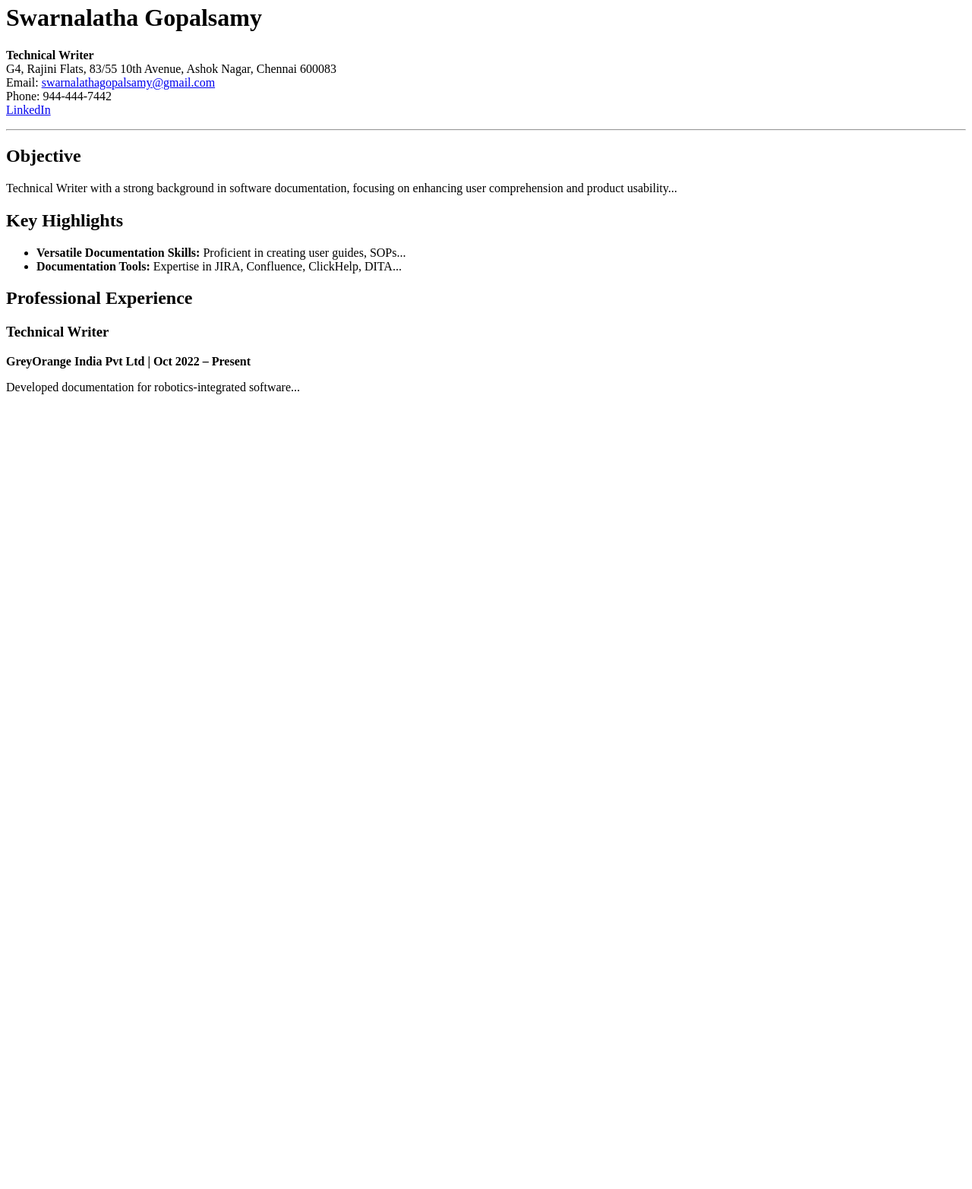
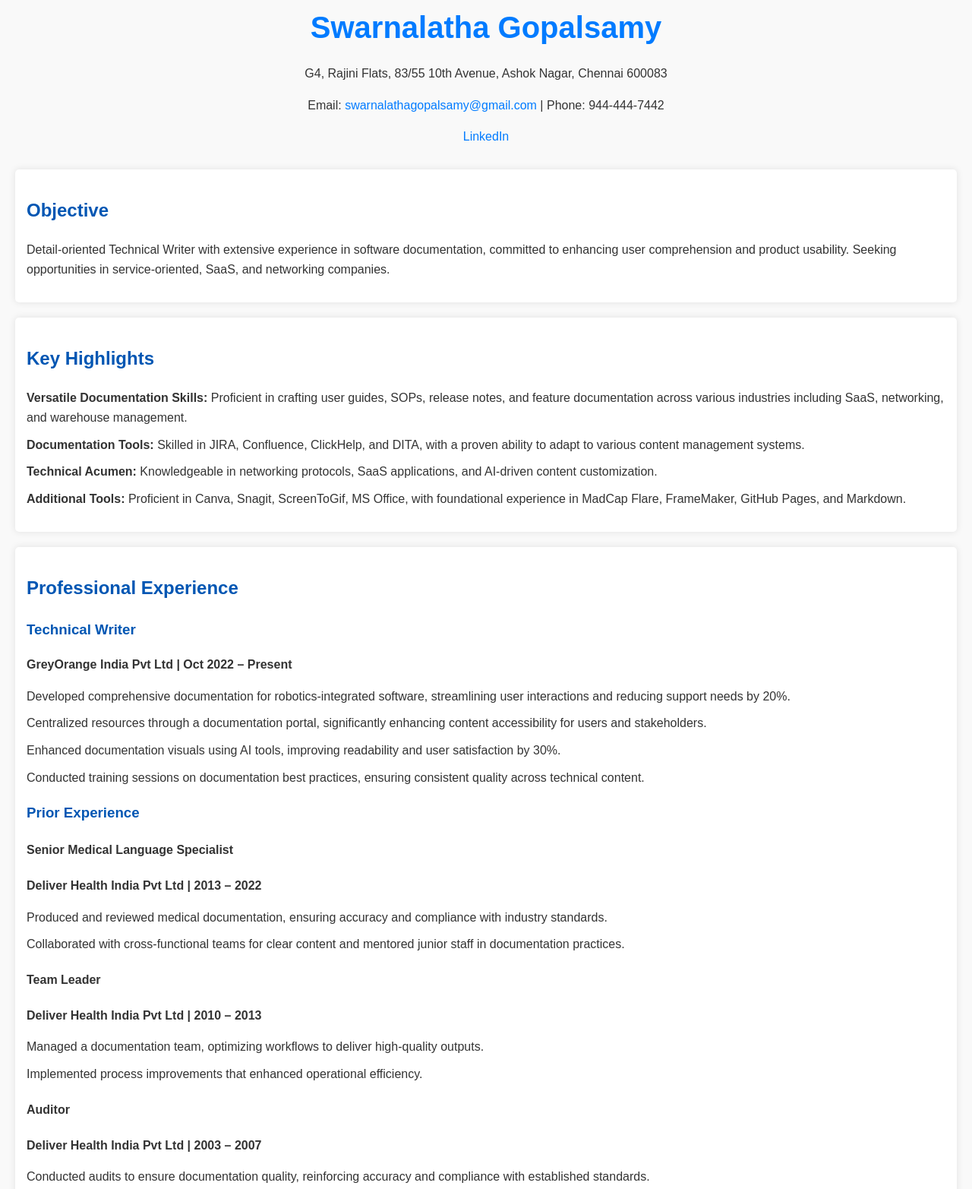
Before and after one commit to SwarnalathaGopalsamy/swarnalathagopalsamy.github.io, a plain HTML site: page index.html in a window 1280 px wide. Shown: the part 16-1581 px from the top of the page at 76% size. Before the commit the page ends 800 px from the top, so only its background shows below. Drawn offline with Linux system fonts and the light colour scheme.

Commit message:
index.html

```diff
--- a/index.html
+++ b/index.html
@@ -1,30 +1,151 @@
 <!DOCTYPE html>
-<html>
+<html lang="en">
 <head>
+    <meta charset="UTF-8">
+    <meta name="viewport" content="width=device-width, initial-scale=1.0">
     <title>Swarnalatha Gopalsamy - Technical Writer</title>
+    <style>
+        body {
+            font-family: Arial, sans-serif;
+            line-height: 1.6;
+            margin: 0;
+            padding: 20px;
+            background-color: #f9f9f9;
+            color: #333;
+        }
+        header {
+            text-align: center;
+            margin-bottom: 30px;
+        }
+        h1 {
+            margin: 0;
+            font-size: 2.5em;
+            color: #007BFF;
+        }
+        h2, h3 {
+            color: #0056b3;
+        }
+        section {
+            background: #ffffff;
+            padding: 15px;
+            margin-bottom: 20px;
+            border-radius: 5px;
+            box-shadow: 0 0 10px rgba(0,0,0,0.1);
+        }
+        ul {
+            list-style: none;
+            padding: 0;
+        }
+        ul li {
+            margin-bottom: 10px;
+        }
+        .contact-info a {
+            text-decoration: none;
+            color: #007BFF;
+        }
+        .contact-info a:hover {
+            text-decoration: underline;
+        }
+        footer {
+            text-align: center;
+            margin-top: 30px;
+            font-size: 0.9em;
+            color: #555;
+        }
+    </style>
 </head>
 <body>
+
+<header>
     <h1>Swarnalatha Gopalsamy</h1>
-  <p><strong>Technical Writer</strong><br>
-  G4, Rajini Flats, 83/55 10th Avenue, Ashok Nagar, Chennai 600083<br>
-  Email: <a href="mailto:swarnalathagopalsamy@gmail.com">swarnalathagopalsamy@gmail.com</a><br>
-  Phone: 944-444-7442<br>
-  <a href="https://www.linkedin.com/in/your-linkedin-url">LinkedIn</a></p>
+    <p>G4, Rajini Flats, 83/55 10th Avenue, Ashok Nagar, Chennai 600083</p>
+    <div class="contact-info">
+        <p>Email: <a href="mailto:swarnalathagopalsamy@gmail.com">swarnalathagopalsamy@gmail.com</a> | Phone: 944-444-7442</p>
+        <p><a href="https://www.linkedin.com/in/your-linkedin-url" target="_blank">LinkedIn</a></p>
+    </div>
+</header>
 
-  <hr>
+<section>
+    <h2>Objective</h2>
+    <p>Detail-oriented Technical Writer with extensive experience in software documentation, committed to enhancing user comprehension and product usability. Seeking opportunities in service-oriented, SaaS, and networking companies.</p>
+</section>
 
-  <h2>Objective</h2>
-  <p>Technical Writer with a strong background in software documentation, focusing on enhancing user comprehension and product usability...</p>
-
+<section>
     <h2>Key Highlights</h2>
     <ul>
-    <li><strong>Versatile Documentation Skills:</strong> Proficient in creating user guides, SOPs...</li>
-    <li><strong>Documentation Tools:</strong> Expertise in JIRA, Confluence, ClickHelp, DITA...</li>
+        <li><strong>Versatile Documentation Skills:</strong> Proficient in crafting user guides, SOPs, release notes, and feature documentation across various industries including SaaS, networking, and warehouse management.</li>
+        <li><strong>Documentation Tools:</strong> Skilled in JIRA, Confluence, ClickHelp, and DITA, with a proven ability to adapt to various content management systems.</li>
+        <li><strong>Technical Acumen:</strong> Knowledgeable in networking protocols, SaaS applications, and AI-driven content customization.</li>
+        <li><strong>Additional Tools:</strong> Proficient in Canva, Snagit, ScreenToGif, MS Office, with foundational experience in MadCap Flare, FrameMaker, GitHub Pages, and Markdown.</li>
     </ul>
+</section>
 
+<section>
     <h2>Professional Experience</h2>
     <h3>Technical Writer</h3>
     <p><strong>GreyOrange India Pvt Ltd | Oct 2022 – Present</strong></p>
-  <p>Developed documentation for robotics-integrated software...</p>
+    <ul>
+        <li>Developed comprehensive documentation for robotics-integrated software, streamlining user interactions and reducing support needs by 20%.</li>
+        <li>Centralized resources through a documentation portal, significantly enhancing content accessibility for users and stakeholders.</li>
+        <li>Enhanced documentation visuals using AI tools, improving readability and user satisfaction by 30%.</li>
+        <li>Conducted training sessions on documentation best practices, ensuring consistent quality across technical content.</li>
+    </ul>
+
+    <h3>Prior Experience</h3>
+    <h4>Senior Medical Language Specialist</h4>
+    <p><strong>Deliver Health India Pvt Ltd | 2013 – 2022</strong></p>
+    <ul>
+        <li>Produced and reviewed medical documentation, ensuring accuracy and compliance with industry standards.</li>
+        <li>Collaborated with cross-functional teams for clear content and mentored junior staff in documentation practices.</li>
+    </ul>
+
+    <h4>Team Leader</h4>
+    <p><strong>Deliver Health India Pvt Ltd | 2010 – 2013</strong></p>
+    <ul>
+        <li>Managed a documentation team, optimizing workflows to deliver high-quality outputs.</li>
+        <li>Implemented process improvements that enhanced operational efficiency.</li>
+    </ul>
+
+    <h4>Auditor</h4>
+    <p><strong>Deliver Health India Pvt Ltd | 2003 – 2007</strong></p>
+    <ul>
+        <li>Conducted audits to ensure documentation quality, reinforcing accuracy and compliance with established standards.</li>
+    </ul>
+
+    <h4>Medical Transcriptionist</h4>
+    <p><strong>Deliver Health India Pvt Ltd | 1999 – 2003</strong></p>
+    <ul>
+        <li>Produced and edited medical reports, ensuring high levels of terminological accuracy.</li>
+    </ul>
+</section>
+
+<section>
+    <h2>Certifications</h2>
+    <ul>
+        <li>Technical Writing Fundamentals – TechWriters Tribe</li>
+        <li>JIRA Fundamentals Badge – Atlassian</li>
+        <li>Beginner's Guide to Agile in Jira – Atlassian</li>
+        <li>Introduction to UX Writing – Udemy</li>
+        <li>UI/UX for Beginners – Great Learning</li>
+    </ul>
+</section>
+
+<section>
+    <h2>Education</h2>
+    <ul>
+        <li>B.Sc. in Geography, University of Madras (First Rank Holder)</li>
+        <li>Higher Diploma in Software Engineering, Aptech Pvt Ltd, Chennai</li>
+    </ul>
+</section>
+
+<section>
+    <h2>Additional Information</h2>
+    <p>Open to junior and mid-level roles across various sectors, including SaaS, networking, and warehouse management. Strong adaptability to diverse environments and a keen interest in leveraging technology to enhance documentation quality.</p>
+</section>
+
+<footer>
+    <p>&copy; 2024 Swarnalatha Gopalsamy</p>
+</footer>
+
 </body>
 </html>
```
Lines whose indentation alone changed are shown as unchanged.
